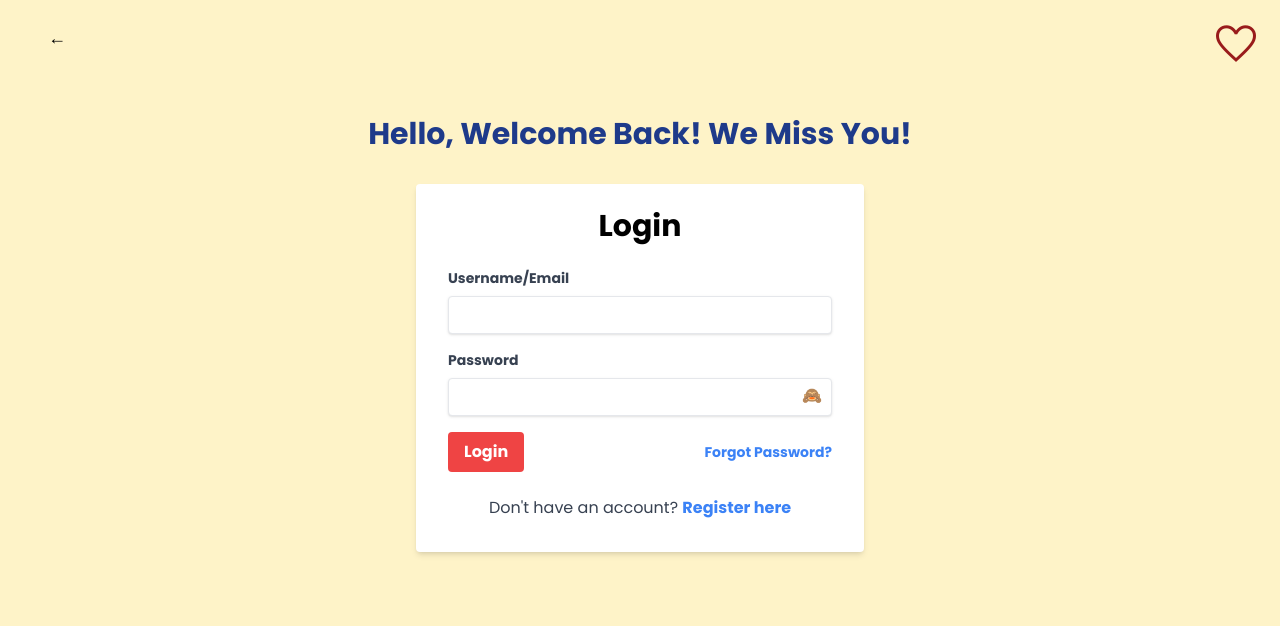
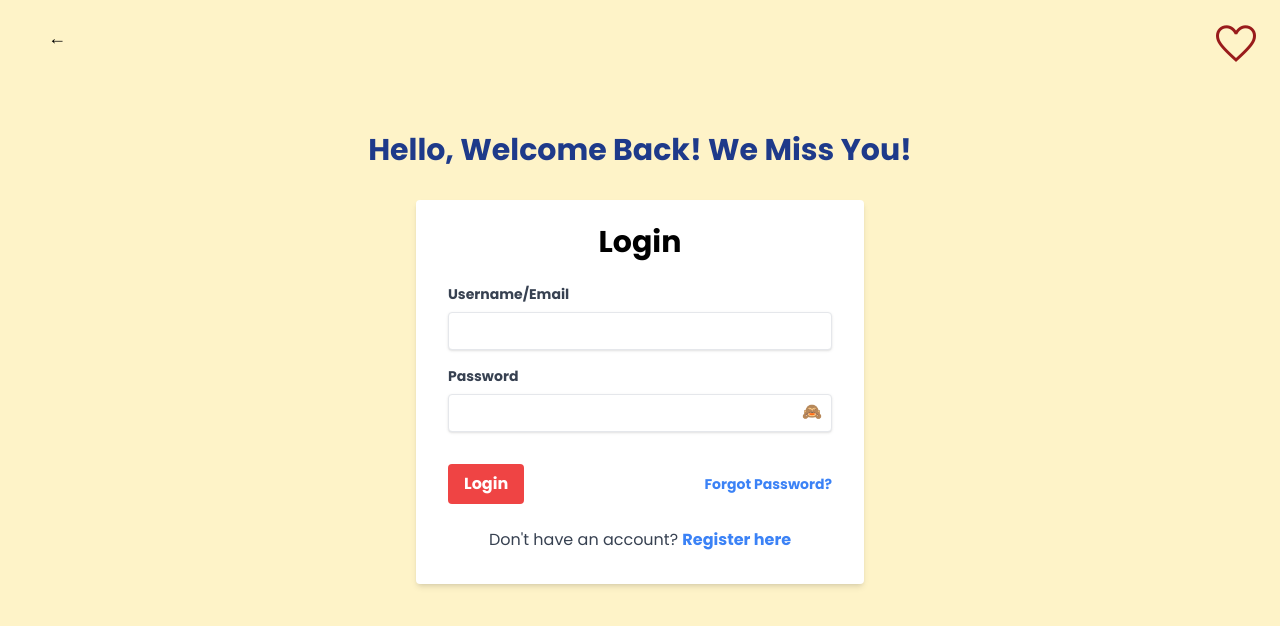
Before and after one commit to Audreyy5/UTSWEBPROG_LAB_GROUP2, a PHP site: page /login.php in a window 1280 px wide. Shown: the top 626 px of the page. Run offline with PHP 8.4, Linux system fonts and the light colour scheme; some libraries are stand-ins or nearby versions.

Commit message:
update login

```diff
--- a/UTS_LAB/php/login.php
+++ b/UTS_LAB/php/login.php
@@ -98,7 +98,7 @@ if ($_SERVER['REQUEST_METHOD'] == 'POST') {
         </span>
     </a>
     <a href="firstpage.php" class="text-blue hover:text-blue-700 ml-6 font-bold text-lg hover:underline">&larr;</a>
-    <h1 class="text-3xl text-center font-bold text-[#1E3A8A] mt-16">Hello, Welcome Back! We Miss You! </h1>
+    <h1 class="text-3xl text-center font-bold text-[#1E3A8A] mt-20">Hello, Welcome Back! We Miss You! </h1>
     <div class="max-w-md mx-auto mt-8 bg-white shadow-md rounded px-8 pt-6 pb-8">
         <h1 class="text-3xl font-bold mb-6 text-center">Login</h1>
         <form action="login.php" method="POST">
@@ -114,10 +114,10 @@ if ($_SERVER['REQUEST_METHOD'] == 'POST') {
                 <span class="toggle-password pt-6" onclick="togglePassword()">🙈</span>
             </div>
             <div class="flex items-center justify-between">
-                <button type="submit" class="bg-red-500 hover:bg-red-200 text-white font-bold py-2 px-4 rounded focus:outline-none focus:shadow-outline">
+                <button type="submit" class="bg-red-500 hover:bg-red-200 text-white font-bold py-2 px-4 mt-4 rounded focus:outline-none focus:shadow-outline">
                     Login
                 </button>
-                <a href="forgot_password.php" class="inline-block align-baseline font-bold text-sm text-blue-500 hover:text-blue-800">
+                <a href="forgot_password.php" class="inline-block align-baseline font-bold mt-4 text-sm text-blue-500 hover:text-blue-800">
                     Forgot Password?
                 </a>
             </div>
```
